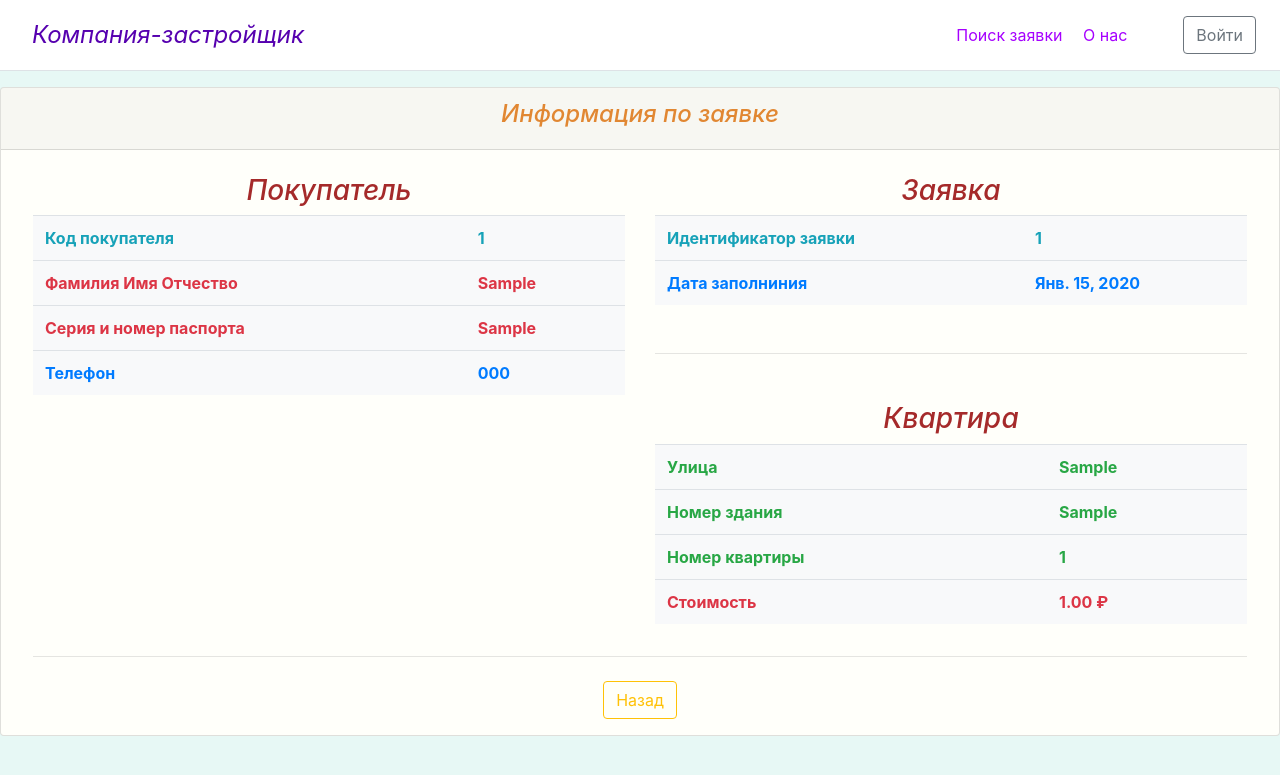
After one commit to Prost0Lime/automated-sales-accounting-system-for-apartments, a Django app: page /information/1 in a window 1280 px wide. The commit adds this page. Shown: the top 775 px of the page. Run offline with Django 3.2, Linux system fonts and the light colour scheme; tables that the repository leaves empty hold one stand-in row (values such as "Sample post"); lists and menus that the app fills with data are empty; some libraries are stand-ins or nearby versions.

Commit message:
страница основной информации о заявке, внешние изменения, правки в админке

```diff
--- a/diplom/core/forms.py
+++ b/diplom/core/forms.py
@@ -5,7 +5,7 @@ from django.forms import ModelForm, TextInput, DateInput, Select
 class ZayavkaForm(ModelForm):
     class Meta:
         model = Zayavka
-        fields = ['data_zaya', 'id_kv', 'kod_client', 'kod_sotrudn']
+        fields = ['id_zaya', 'data_zaya', 'id_kv', 'kod_client']
 
         widgets = {
 
--- a/diplom/core/static/core/css/main.css
+++ b/diplom/core/static/core/css/main.css
@@ -27,5 +27,9 @@ width: .7em;
 width: 1ch;
 text-align: center;
 word-wrap: break-word;
+}
 
+
+.bg-primary {
+    background-color: #FFFFFA!important;
 }
--- a/diplom/core/templates/core/base.html
+++ b/diplom/core/templates/core/base.html
@@ -6,20 +6,25 @@
     {% load bootstrap4 %}
     {% bootstrap_css %}
     <link rel="stylesheet" href="{% static  'core/css/main.css' %}">
+    <link rel="shortcut icon" type="image/png" href="{% static 'core/img/favicon.ico' %}">
     <script src="{% static 'core/js/jquery.js' %}"></script>
     <script src="{% static 'core/js/jquery.maskedinput.min.js' %}"></script>
 
 </head>
 <body>
 </div>
+
 <div class="d-flex flex-column flex-md-row align-items-center p-3 px-md-4 mb-3 bg-white border-bottom box-shadow">
-    <h4 class="my-0 mr-md-auto font-weight-normal"><a class="p-2 text-dark" href="{% url 'home' %}">Компания-застройщик</a></h4>
+    <h4 class="my-0 mr-md-auto font-weight-normal"><a class="p-2 font-italic" style="color:#5600AF" href="{% url 'home' %}">
+        Компания-застройщик</a>
+    </h4>
     <nav class="mr-md-5">
-        <a class="p-2 text-dark" href="{% url 'about' %}">О нас</a>
+        <a class="p-2" style="color:#A600FF" href="{% url 'zayavka_inf' %}">Поиск заявки</a>
+        <a class="p-2" style="color:#A600FF" href="{% url 'about' %}">О нас</a>
     </nav>
-
-    <a class="btn btn-outline-primary" href="admin">Войти</a>
+    <a class="btn btn-outline-secondary" href="/admin">Войти</a>
 </div>
+</nav>
 <div class="conteiner">
     {% block body %}
 
--- /dev/null
+++ b/diplom/core/templates/core/information.html
@@ -0,0 +1,85 @@
+{% extends 'core/base.html' %}
+
+{% block title %}
+Панель сотрудника
+{% endblock %}
+
+{% block body %}
+<div align=center class="card bg-primary">
+    <div class="card-header ">
+        <h4 class="font-italic" style="color:#E18732">Информация по заявке</h4>
+    </div>
+
+    <br>
+    <form>
+        <div align="center">
+            <div style="width: 95%">
+                <div class="row">
+                    <div class="col">
+                        <h3 class="font-italic" style="color:#A52A2A">Покупатель</h3>
+                        <table class="table p-3 mb-2 bg-light text-dark">
+                            <tr class="text-info">
+                                <th>Код покупателя</th>
+                                <th>{{ zaya.kod_client }}</th>
+                            </tr>
+                            <tr class="text-danger">
+                                <th>Фамилия Имя Отчество</th>
+                                <th>{{ zaya.fio_client }}</th>
+                            </tr>
+                            <tr class="text-danger">
+                                <th>Серия и номер паспорта</th>
+                                <th>{{ zaya.pasp }}</th>
+                            </tr>
+                            <tr class="text-primary">
+                                <th>Телефон</th>
+                                <th>{{ zaya.phone }}</th>
+                            </tr>
+                        </table>
+
+                    </div>
+
+                    <div class="col">
+                        <h3 class="font-italic" style="color:#A52A2A">Заявка</h3>
+                        <table class="table p-3 mb-2 bg-light text-dark">
+                            <tr class="text-info">
+                                <th>Идентификатор заявки</th>
+                                <th>{{ zaya.id_zaya }}</th>
+                            </tr>
+                            <tr class="text-primary">
+                                <th>Дата заполниния</th>
+                                <th>{{ zaya.data_zaya }}</th>
+                            </tr>
+
+                        </table>
+
+                        <hr class="my-5">
+
+                        <h3 class="font-italic" style="color:#A52A2A">Квартира</h3>
+                        <table class="table p-3 mb-2 bg-light text-dark">
+                            <tr class="text-success">
+                                <th>Улица</th>
+                                <th>{{ zaya.street }}</th>
+                            </tr>
+                            <tr class="text-success">
+                                <th>Номер здания</th>
+                                <th>{{ zaya.num_zd }}</th>
+                            </tr>
+                            <tr class="text-success">
+                                <th>Номер квартиры</th>
+                                <th>{{ zaya.num_kv }}</th>
+                            </tr>
+                            <tr class="text-danger">
+                                <th>Стоимость</th>
+                                <th>{{ zaya.stoim }} ₽</th>
+                            </tr>
+                        </table>
+                    </div>
+                </div>
+                <hr class="my-4">
+                <button type="button" class="btn btn-outline-warning">Назад</button>
+            </div>
+        </div>
+    </form>
+</div>
+
+{% endblock %}
--- a/diplom/core/urls.py
+++ b/diplom/core/urls.py
@@ -1,11 +1,18 @@
 from django.urls import path
+
 from . import views
 
 urlpatterns = [
+
     path('', views.list_main, name='home'),
     path('about', views.about, name='about'),
-    path('new_zayavka/<int:id_kv>/<int:kod_client>', views.createZayavka, name='new_zayavka'), #Для новой заявки
-    path('new_client/<int:id_kv>', views.createClient, name='new_cli'),  #Для нового клиента
-    path('kvartdetail/<int:pk>', views.KvartDelailView.as_view(), name='kvartdetail'),  #по квартире
-    path('employee', views.employee, name='employee')
+    path('kvartdetail/<int:pk>', views.KvartDelailView.as_view(), name='kvartdetail'),  # по квартире
+    path('new_client/<int:id_kv>', views.createClient, name='new_cli'),  # Для нового клиента
+    path('new_zayavka/<int:id_kv>/<int:kod_client>', views.createZayavka, name='new_zayavka'),  # Для новой заявки
+    path('appl_inf/<int:id_kv>/<int:kod_client>/<int:id_zaya>', views.ZayaInf, name='appl_inf'),  # Информация о заявке
+    path('zayavka/', views.SearchZaya, name='zayavka_inf'),  # ввод данных для вывода заявки
+    path('information/<int:pk>', views.ZayavkaV.as_view(), name='information'),  # вывод информации по заявке
+
+
+
 ]
--- a/diplom/core/views.py
+++ b/diplom/core/views.py
@@ -7,31 +7,17 @@ def about(request):
     return render(request, 'core/about.html')
 
 
-# получение данных из бд заявки панель сотрудника
-def employee(request):
-    zayavka = Zayavka.objects.all()
-    return render(request, 'core/employee.html', {'zayavka': zayavka})
+# вывод квартир
+def list_main(request):
+    menu = Kvart.objects.all()
+    return render(request, 'core/main.html', {'menu': menu})
 
 
-# сохранение данных в бд Новая заявка
-def createZayavka(request):
-    error = ''
-    if request.method == 'POST':
-        form = ZayavkaForm(request.POST)
-        if form.is_valid():
-            form.save()
-            return redirect('home')
-        else:
-            error = 'Форма заполнена не правильно'
-
-    form = ZayavkaForm()
-
-    data = {
-        'formZ': form,
-        'error': error
-    }
-
-    return render(request, 'core/new_appl.html', data)
+# Детали квартиры
+class KvartDelailView(DetailView):
+    model = KvartV
+    template_name = 'core/kvartdetail.html'
+    context_object_name = 'kv_v'
 
 
 # сохранение данных в бд Новый клиент
@@ -54,14 +40,50 @@ def createClient(request):
     return render(request, 'core/new_client.html', data)
 
 
-# вывод квартир на главный экран
-def list_main(request):
-    menu = Kvart.objects.all()
-    return render(request, 'core/main.html', {'menu': menu})
+# сохранение данных в бд Новая заявка
+def createZayavka(request, id_kv: int, kod_client: int):
+    error = ''
+    if request.method == 'POST':
+        form = ZayavkaForm(request.POST)
+        if form.is_valid():
+            form.save()
+            id_zaya = form.instance.id_zaya
+            return redirect('appl_inf', id_kv=id_kv, kod_client=kod_client, id_zaya=id_zaya)
+        else:
+            error = 'Форма заполнена не правильно'
+
+    form = ZayavkaForm(initial={'id_kv': Kvart.objects.get(id_kv=id_kv),
+                                'kod_client': Client.objects.get(kod_client=kod_client)})
+
+    data = {
+        'formZ': form,
+        'error': error,
+
+    }
+    return render(request, 'core/new_appl.html', data)
 
 
-# Детали квартиры
-class KvartDelailView(DetailView):
-    model = KvartV
-    template_name = 'core/kvartdetail.html'
-    context_object_name = 'kv_v'
+# вывод информации о заполненной заявке
+def ZayaInf(request, id_kv: int, kod_client: int, id_zaya: int):
+    form = ZayavkaForm(initial={'id_kv': Kvart.objects.get(id_kv=id_kv),
+                                'kod_client': Client.objects.get(kod_client=kod_client)})
+    data = {
+        'formZ': form,
+        'id_zaya': id_zaya,
+
+    }
+    return render(request, 'core/appl_inf.html', data)
+
+
+# Поиск заявки
+def SearchZaya(request):
+    id_zaya = request.GET.get('id_zaya', 'default')
+    pasp = request.GET.get('pasp', 'default')
+    return render(request, 'core/search_zaya.html')
+
+
+# вывод информации о заявке по поиску
+class ZayavkaV(DetailView):
+    model = ZayavkaV
+    template_name = 'core/information.html'
+    context_object_name = 'zaya'
```
Also changed, not shown: diplom/core/admin.py (+8 -7 lines), diplom/core/models.py (+26 -6 lines), diplom/core/templates/core/appl_inf.html (added, +40 -0 lines), diplom/core/templates/core/employee.html (deleted, +0 -33 lines), diplom/core/templates/core/kvartdetail.html (+9 -10 lines), diplom/core/templates/core/login.html (deleted, +0 -48 lines), diplom/core/templates/core/main.html (+4 -8 lines), diplom/core/templates/core/new_appl.html (+5 -4 lines), diplom/core/templates/core/new_client.html (+5 -3 lines), diplom/core/templates/core/search_zaya.html (added, +48 -0 lines), diplom/core/static/core/img/favicon.ico (added).
